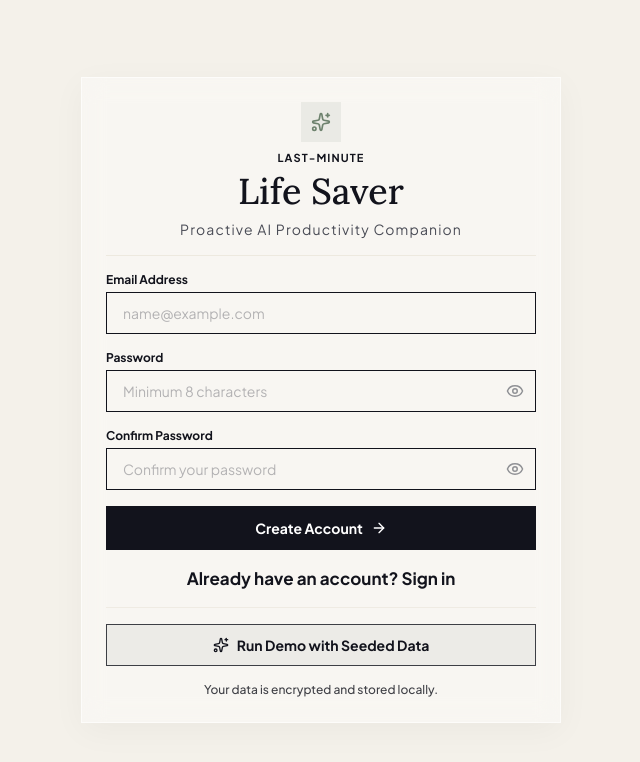
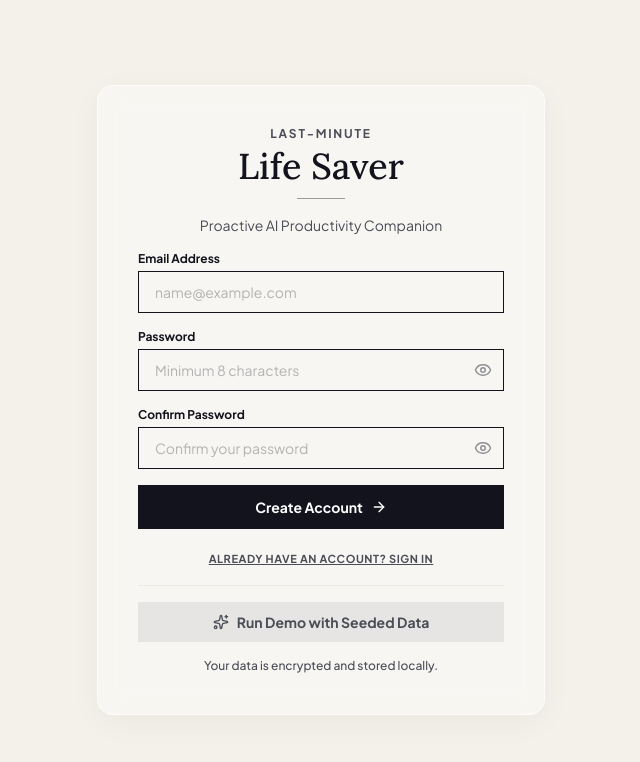
Before and after one commit to amri-03/vibe-2-ship-last-minute-lifesaver, a React (Vite) app in the folder frontend/: page / in a window 1280 px wide. Shown: the top 762 px of the page, without its empty margins (319-959 px from the left). Built offline with nearby package versions, Linux system fonts and the light colour scheme; no server answers.

Commit message:
style: rewrite gateway to pixel-perfect centered rounded card layout

```diff
--- a/frontend/src/pages/Gateway.tsx
+++ b/frontend/src/pages/Gateway.tsx
@@ -266,31 +266,26 @@ export default function Gateway() {
       {/* ── Glassmorphic Card ─────────────────────────────── */}
       <div
         className="
-          relative z-10 max-w-[480px] w-full
+          relative z-10 max-w-md w-full
           bg-white/40 border border-white/60
-          p-6 rounded-none
+          p-10 rounded-2xl
           shadow-[0_8px_32px_rgba(28,25,23,0.04)]
           backdrop-blur-md
         "
       >
         {/* Brand header */}
         <div className="text-center flex flex-col items-center mb-4">
-          <div className="inline-flex items-center justify-center w-10 h-10 rounded-none bg-sage/10 mb-2">
-            <Sparkles size={20} className="text-sage" />
-          </div>
-          <p className="font-jakarta text-[11px] font-semibold tracking-widest text-ink uppercase">
+          <p className="font-jakarta text-xs font-bold tracking-[0.15em] text-charcoal uppercase">
             LAST-MINUTE
           </p>
           <h1 className="font-lora text-4xl text-ink font-medium mt-1">
             Life Saver
           </h1>
-          <p className="font-jakarta text-sm text-charcoal mt-2 tracking-[0.08em]">
+          <div className="border-b border-ink/40 w-12 my-3 mx-auto" />
+          <p className="font-jakarta text-sm text-charcoal mt-1">
             Proactive AI Productivity Companion
           </p>
         </div>
-
-        {/* Divider */}
-        <div className="h-px bg-paper-border/60 mb-4" />
 
         {isRegistering ? (
           /* ════════════════════════════════════════════════
@@ -450,7 +445,7 @@ export default function Gateway() {
           <button
             type="button"
             onClick={() => setIsRegistering((prev) => !prev)}
-            className="text-[17px] text-ink font-semibold font-jakarta cursor-pointer hover:text-ink transition-colors focus:outline-none"
+            className="text-[11px] font-semibold font-jakarta tracking-wider text-charcoal underline uppercase cursor-pointer hover:text-ink transition-colors focus:outline-none"
           >
             {isRegistering
               ? 'Already have an account? Sign in'
@@ -468,10 +463,10 @@ export default function Gateway() {
           disabled={submitting}
           className="
             w-full flex items-center justify-center gap-2 cursor-pointer
-            rounded-none border border-ink/80 bg-ink/5 px-4 py-2.5
-            font-jakarta text-sm font-semibold text-ink
+            rounded-none border-0 bg-charcoal/10 px-4 py-2.5
+            font-jakarta text-sm font-semibold text-charcoal
             transition-all duration-300 ease-in-out
-            hover:scale-[1.02] hover:bg-ink/5 hover:border-ink/80 hover:shadow-sm
+            hover:scale-[1.02] hover:bg-charcoal/15 hover:shadow-sm
             active:scale-100
             disabled:opacity-50 disabled:pointer-events-none
           "
@@ -481,7 +476,7 @@ export default function Gateway() {
         </button>
 
         {/* Footer */}
-        <p className="mt-4 text-center text-xs text-ink/80 font-medium font-jakarta">
+        <p className="mt-4 text-center text-xs text-charcoal font-medium font-jakarta">
           Your data is encrypted and stored locally.
         </p>
       </div>
```
